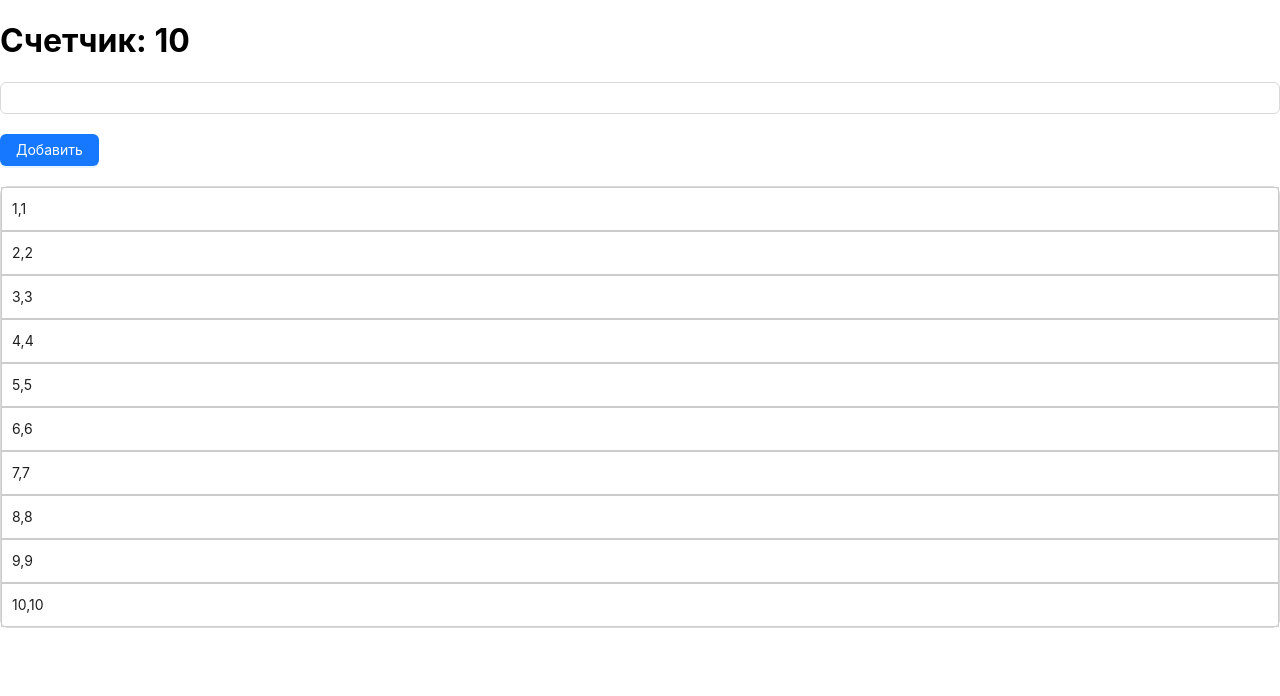
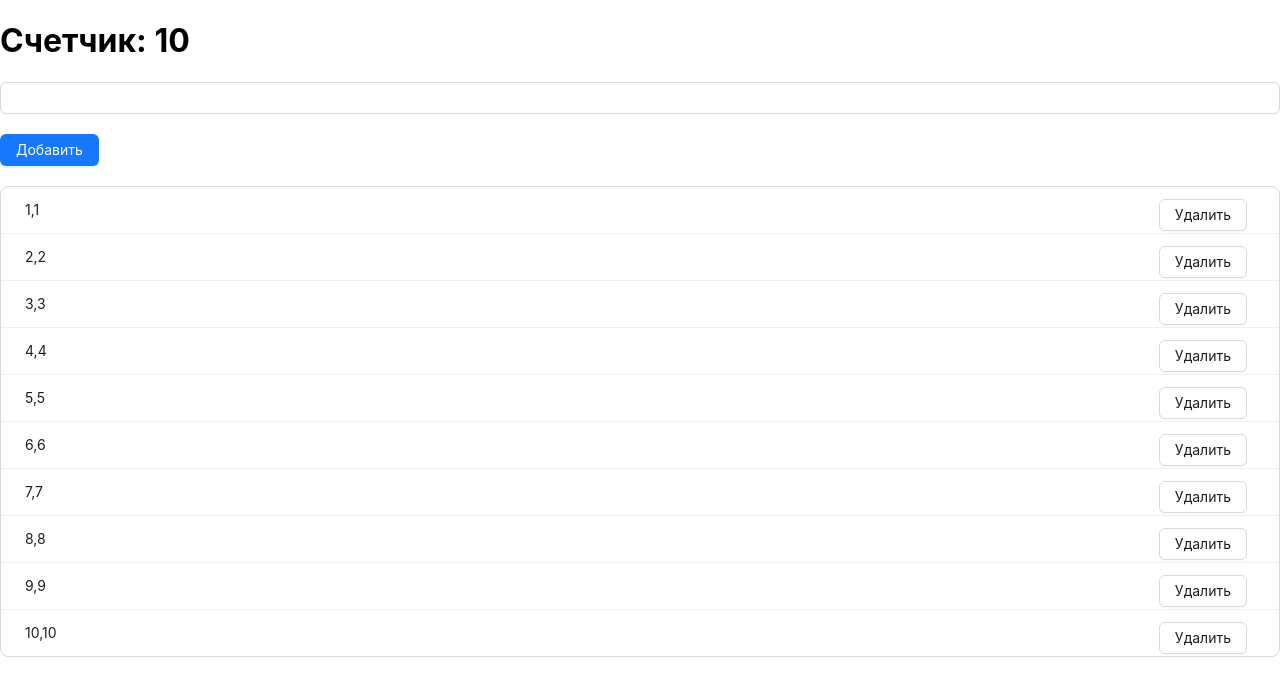
Before and after one commit to Ikorian/counter_typescript, a React (Create React App) app: page / in a window 1280 px wide. Shown: the top 696 px of the page. Built offline with nearby package versions, Linux system fonts and the light colour scheme.

Commit message:
feat: "перечёркнутый текст не работает"

```diff
--- a/src/Counter.tsx
+++ b/src/Counter.tsx
@@ -3,10 +3,12 @@ import { useState } from 'react';
 import { observer } from 'mobx-react';
 import { makeAutoObservable } from 'mobx';
 import { List, Input, Button } from 'antd';
+import styles from './counter.module.css';
 
 type Item = {
   key: number | string;
   value: string;
+  isDeleted: boolean;
 };
 
 class CounterStore {
@@ -16,16 +18,16 @@ class CounterStore {
   constructor() {
     makeAutoObservable(this);
     this.items = [
-      { key: 1, value: '1' },
-      { key: 2, value: '2' },
-      { key: 3, value: '3' },
-      { key: 4, value: '4' },
-      { key: 5, value: '5' },
-      { key: 6, value: '6' },
-      { key: 7, value: '7' },
-      { key: 8, value: '8' },
-      { key: 9, value: '9' },
-      { key: 10, value: '10' },
+      { key: 1, value: '1', isDeleted: false },
+      { key: 2, value: '2', isDeleted: false },
+      { key: 3, value: '3', isDeleted: false },
+      { key: 4, value: '4', isDeleted: false },
+      { key: 5, value: '5', isDeleted: false },
+      { key: 6, value: '6', isDeleted: false },
+      { key: 7, value: '7', isDeleted: false },
+      { key: 8, value: '8', isDeleted: false },
+      { key: 9, value: '9', isDeleted: false },
+      { key: 10, value: '10', isDeleted: false },
     ];
   }
   increment() {
@@ -35,7 +37,19 @@ class CounterStore {
     this.count--;
   }
   addItem(value: string) {
-    this.items.push({ key: value, value });
+    this.items.push({ key: value, value, isDeleted: false });
+  }
+  deleteItem(key: number | string) {
+    const index = this.items.findIndex((item) => item.key === key);
+    if (index !== -1) {
+      this.items.splice(index, 1);
+    }
+  }
+  toggleItemDeleted(key: number | string) {
+    const index = this.items.findIndex((item) => item.key === key);
+    if (index !== -1) {
+      this.items[index].isDeleted = !this.items[index].isDeleted;
+    }
   }
 }
 const counterStore = new CounterStore();
@@ -50,6 +64,30 @@ const Counter = observer(() => {
   const handleAddItem = () => {
     counterStore.addItem(inputValue);
     setInputValue('');
+  };
+
+  const handleDeleteItem = (key: number | string) => {
+    counterStore.deleteItem(key);
+  };
+
+  const handleToggleItemDeleted = (key: number | string) => {
+    counterStore.toggleItemDeleted(key);
+  };
+
+  const getItemClassName = (isDeleted: boolean): string => {
+    let className = styles.item;
+    if (isDeleted) {
+      className += ` ${styles.deleted}`;
+    }
+    return className;
+  };
+
+  const getDeleteButtonClassName = (isDeleted: boolean): string => {
+    let className = styles.deleteButton;
+    if (isDeleted) {
+      className += ` ${styles.deleted}`;
+    }
+    return className;
   };
 
   return (
@@ -67,7 +105,19 @@ const Counter = observer(() => {
         bordered
         dataSource={counterStore.items}
         renderItem={(item: Item) => (
-          <List.Item style={{ border: '1px solid #ccc',  padding: '10px' }}>
+          <List.Item
+            className={getItemClassName(item.isDeleted)}
+            actions={[
+              <Button
+                type="default"
+                onClick={() => handleDeleteItem(item.key)}
+                className={getDeleteButtonClassName(item.isDeleted)}
+              >
+                Удалить
+              </Button>,
+            ]}
+            onClick={() => handleToggleItemDeleted(item.key)}
+          >
             {item.key},
             {item.value}
           </List.Item>
--- /dev/null
+++ b/src/counter.module.css
@@ -0,0 +1,20 @@
+counter.module.css
+
+.item {
+    border: 1px solid #ccc;
+    margin: 10px 0;
+    padding: 10px;
+    cursor: pointer;
+  }
+
+  .item.deleted {
+    text-decoration: line-through;
+  }
+
+  .item.completed {
+    text-decoration: line-through;
+  }
+
+  .deleteButton {
+    visibility: visible;
+  }
```
